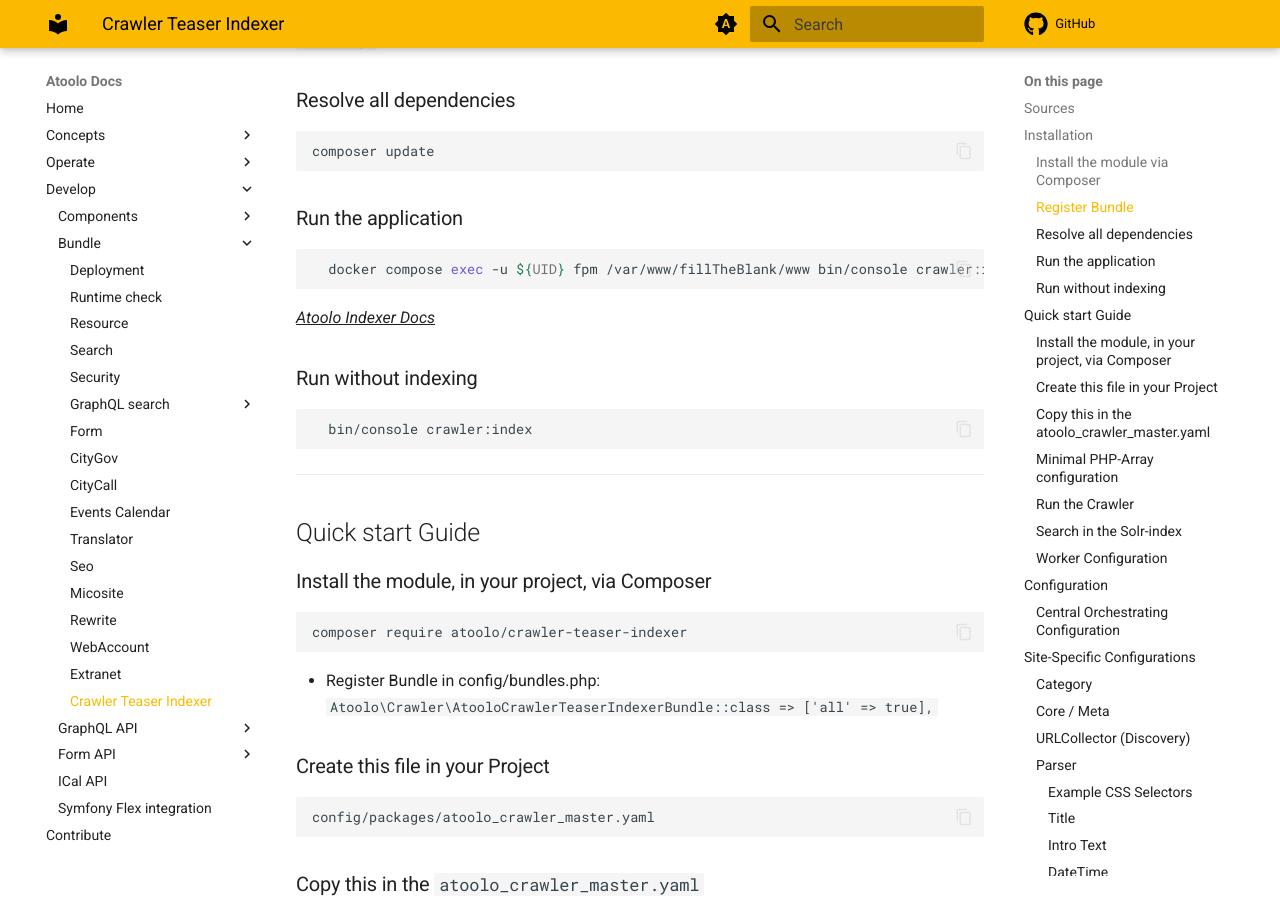
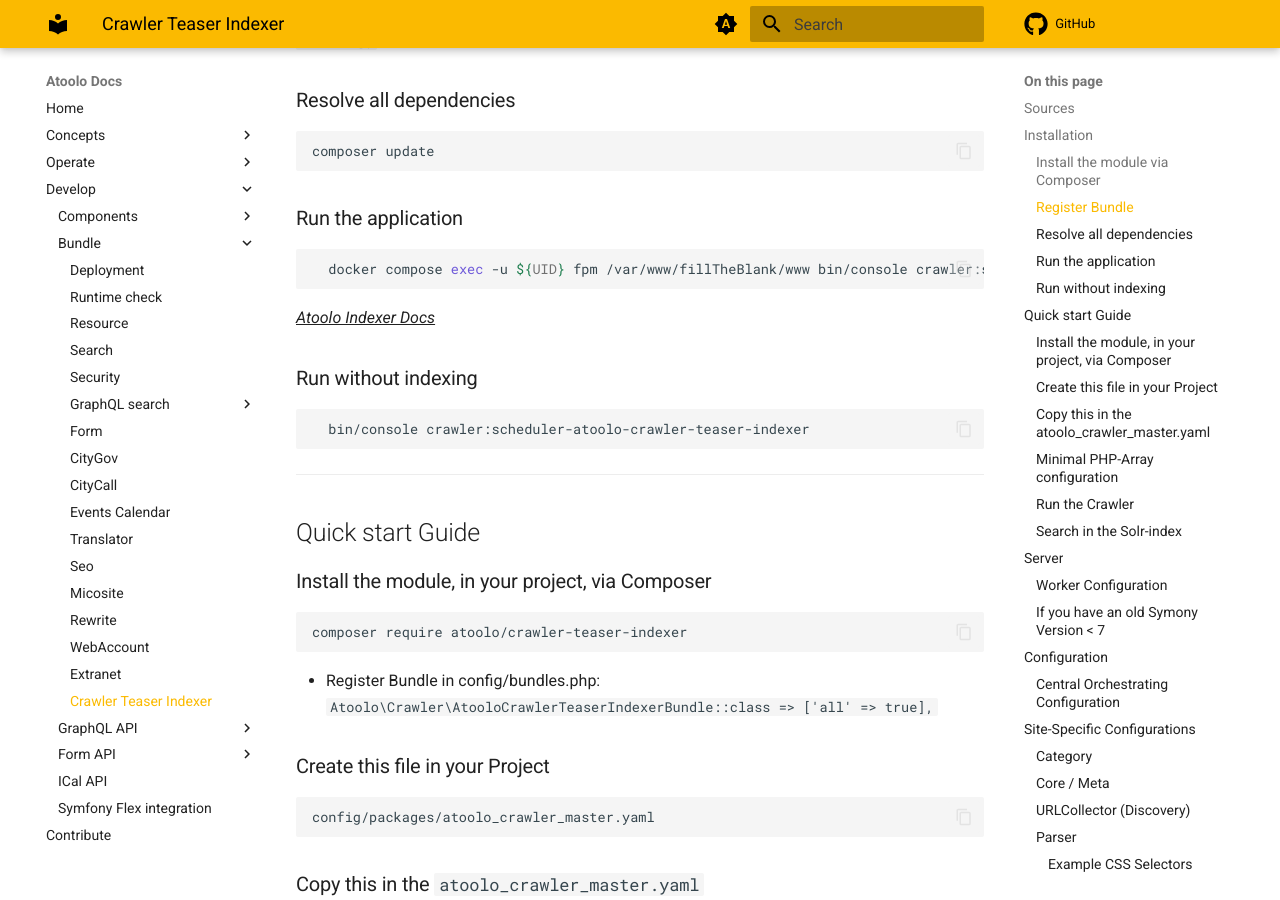
Before and after one commit to sitepark/atoolo-docs, an MkDocs documentation site: the page built from docs/develop/bundles/crawler-teaser-indexer.md, in a window 1280 px wide and 900 px high, scrolled down 735 px. Built offline with MkDocs 1.6.1 and Material for MkDocs 9.7.7, drawn with Linux system fonts in a browser that asks for light colours; comment, search, counter and statistics services are not loaded; some of the changed text lies outside the part shown.

Commit message:
docs: command change to start the Crawler

````diff
--- a/docs/develop/bundles/crawler-teaser-indexer.md
+++ b/docs/develop/bundles/crawler-teaser-indexer.md
@@ -4,7 +4,7 @@
 
 ## Sources
 
-The sources can be accessed via the GitHub project [Crawler Teaser Indexer Bundle](https://github.com/sitepark/atoolo-crawler-teaser-indexer){:target=“_blank”}
+The sources can be accessed via the GitHub project [Crawler Teaser Indexer Bundle](https://github.com/sitepark/atoolo-crawler-teaser-indexer)
 
 ---
 
@@ -31,7 +31,7 @@
 ### Run the application
 
 ```sh
-  docker compose exec -u ${UID} fpm /var/www/fillTheBlank/www bin/console crawler:index -vvv
+  docker compose exec -u ${UID} fpm /var/www/fillTheBlank/www bin/console crawler:scheduler-atoolo-crawler-teaser-indexer -vvv
 ```
 
 [Atoolo Indexer Docs](../../operate/indexing.md)
@@ -39,7 +39,7 @@
 ### Run without indexing
 
 ```sh
-  bin/console crawler:index
+  bin/console crawler:scheduler-atoolo-crawler-teaser-indexer
 ```
 
 ---
@@ -152,10 +152,23 @@
 
 Search the Solr index for the value defined in the `sp_id` field of the PHP configuration array.
 
+---
+
+## Server
+
 ### Worker Configuration
 
 You need a Worker to run the Scheduler
 [Atoolo Scheduler Docs](../../operate/worker.md)
+
+### If you have an old Symony Version < 7
+
+The scheduler command must be registered in the worker configuration.
+
+Command:
+```sh
+scheduler_atoolo-crawler-teaser-indexer
+```
 
 ---
 
@@ -166,7 +179,7 @@
 Location in your Project:
 `config/packages/atoolo_crawler_master.yaml`
 
-An example configuration lay in: [PHP Array Config Example](https://github.com/sitepark/atoolo-crawler-teaser-indexer/blob/main/config/example/exampleConfig.php){:target=“_blank”}
+An example configuration lay in: [PHP Array Config Example](https://github.com/sitepark/atoolo-crawler-teaser-indexer/blob/main/config/example/exampleConfig.php)
 
 Purpose:
 
@@ -218,7 +231,7 @@
 Warnings will be thrown in the test environment and at runtime if configurations are missing.
 This data is in a two-dimensional array.
 
-A full example configuration can be found in: [https://github.com/sitepark/atoolo-crawler-teaser-indexer/blob/main/config/example/exampleConfig.php](https://github.com/sitepark/atoolo-crawler-teaser-indexer/blob/main/config/example/exampleConfig.php){:target=“_blank”}
+A full example configuration can be found in: [https://github.com/sitepark/atoolo-crawler-teaser-indexer/blob/main/config/example/exampleConfig.php](https://github.com/sitepark/atoolo-crawler-teaser-indexer/blob/main/config/example/exampleConfig.php)
 
 ### Category
 
````
